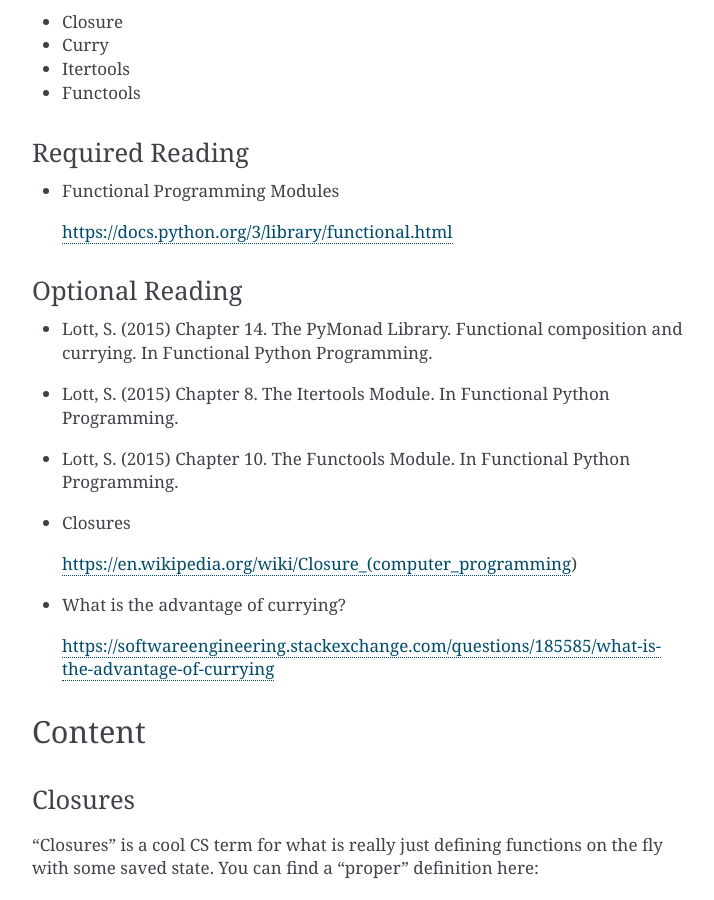
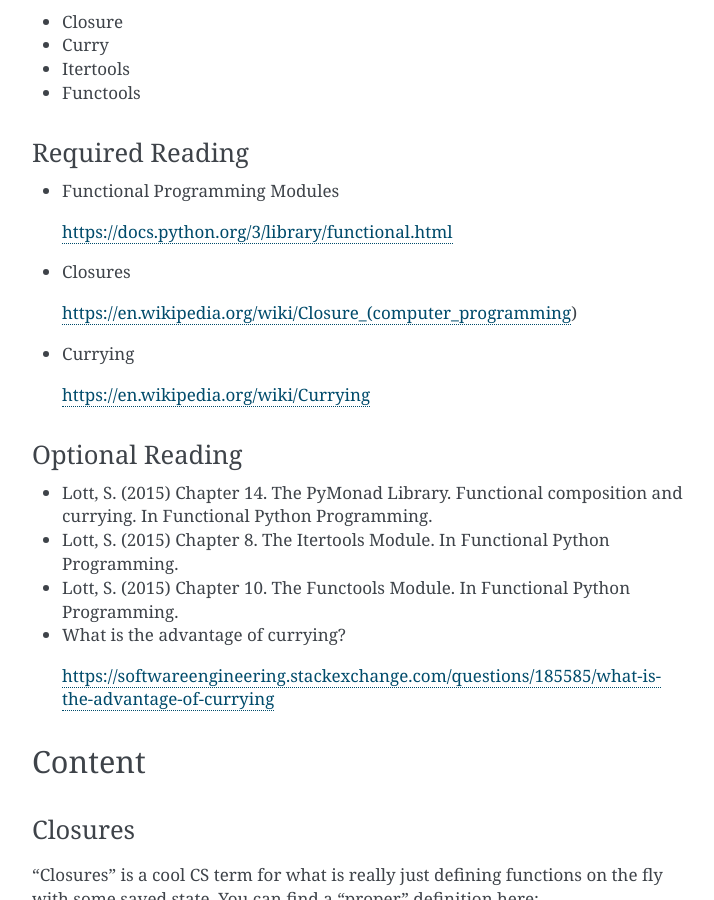
Before and after one commit to rriehle/FP3, a Sphinx documentation site: the page built from source/index.rst, in a window 1280 px wide and 900 px high, scrolled down 670 px. Shown: the whole window, without its empty margins (388-1102 px from the left). Built offline with Sphinx 7.4.7, drawn with Linux system fonts in a browser that asks for light colours; some of the changed text lies outside the part shown.

Commit message:
Shuffle readings around

```diff
--- a/source/index.rst
+++ b/source/index.rst
@@ -53,6 +53,14 @@ Required Reading
 
   | https://docs.python.org/3/library/functional.html
 
+*  Closures
+
+   | https://en.wikipedia.org/wiki/Closure_(computer_programming)
+
+*  Currying
+
+   | https://en.wikipedia.org/wiki/Currying
+
 
 Optional Reading
 ================
```
Also changed, not shown: other parts of source/index.rst (+0 -6 lines).
